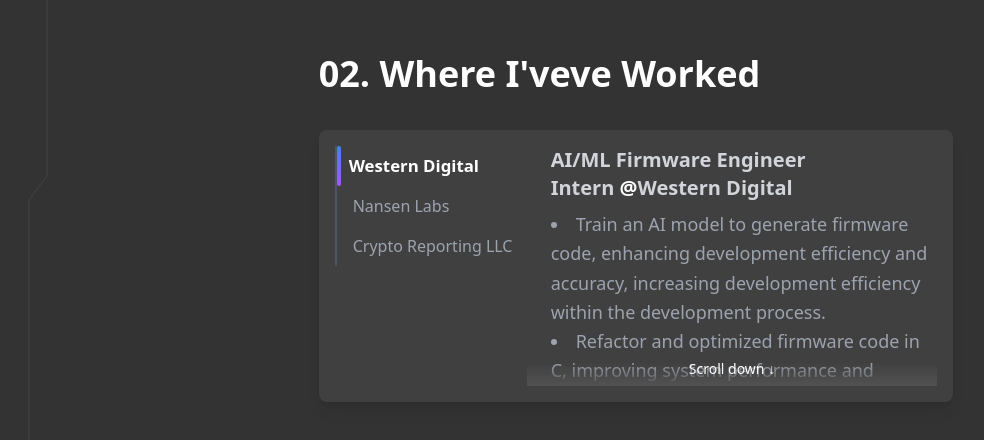
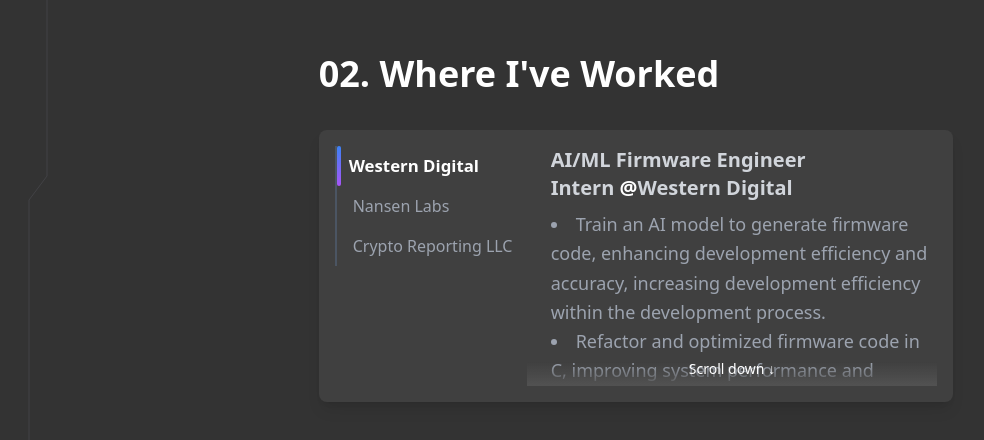
Before and after one commit to aiqbal34/Porfolio, a Next.js app in the folder frontend/portfolio/: page / in a window 1280 px wide. Shown: the part 1828-2268 px from the top of the page, without its empty margins (4-988 px from the left). Built offline with nearby package versions, Linux system fonts and the light colour scheme.

Commit message:
Fixed spelling issue

```diff
--- a/frontend/portfolio/app/_components/Experience.tsx
+++ b/frontend/portfolio/app/_components/Experience.tsx
@@ -75,7 +75,7 @@
     >
       <div className="w-7/12 pb-3">
         <h1 className="text-4xl font-bold text-gradient mb-6">
-          02. Where I&apos;veve Worked
+          02. Where I&apos;ve Worked
         </h1>
       </div>
       <div className="flex w-7/12 relative bg-neutral-700 rounded-lg shadow-lg p-4">
```
